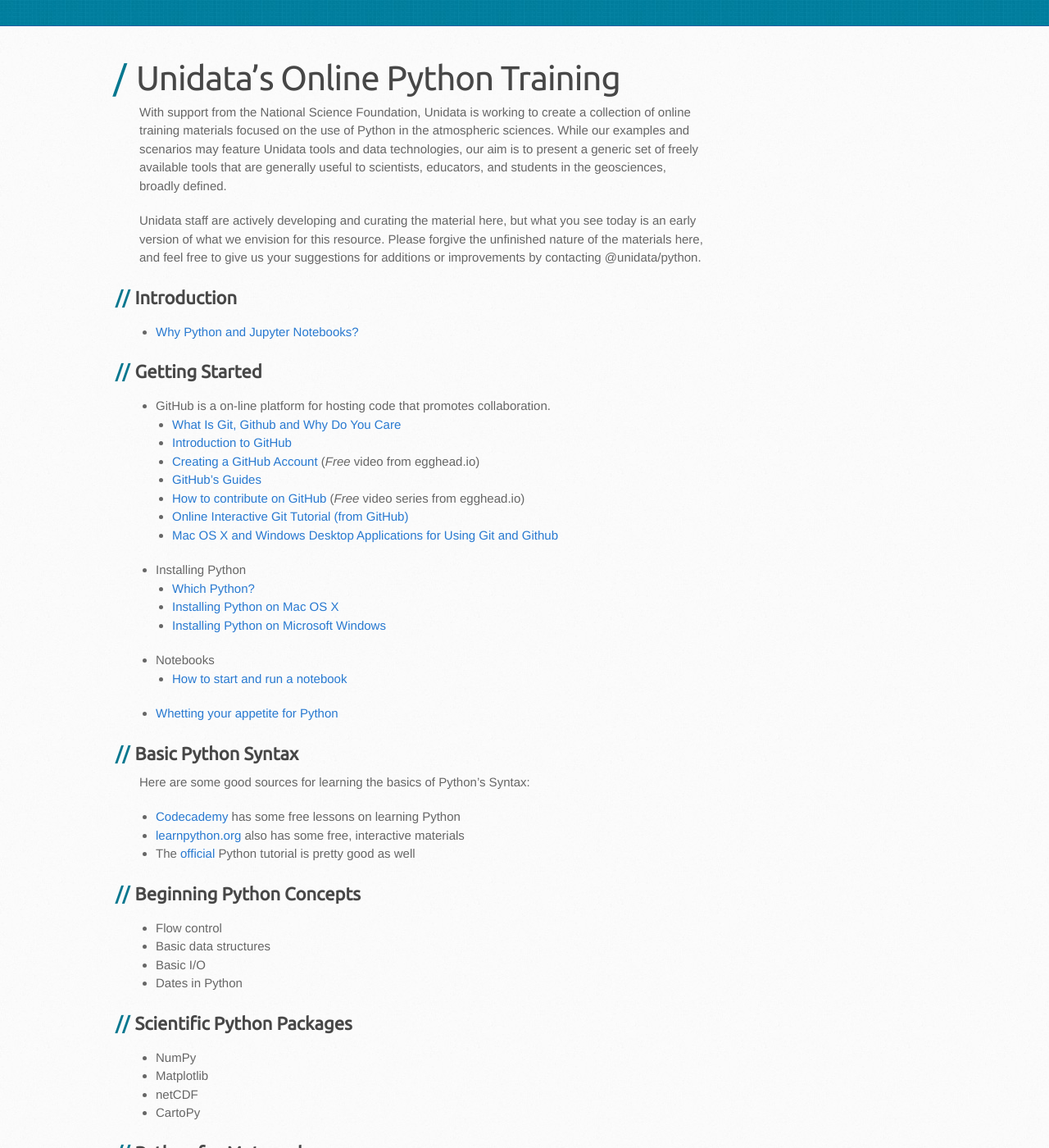
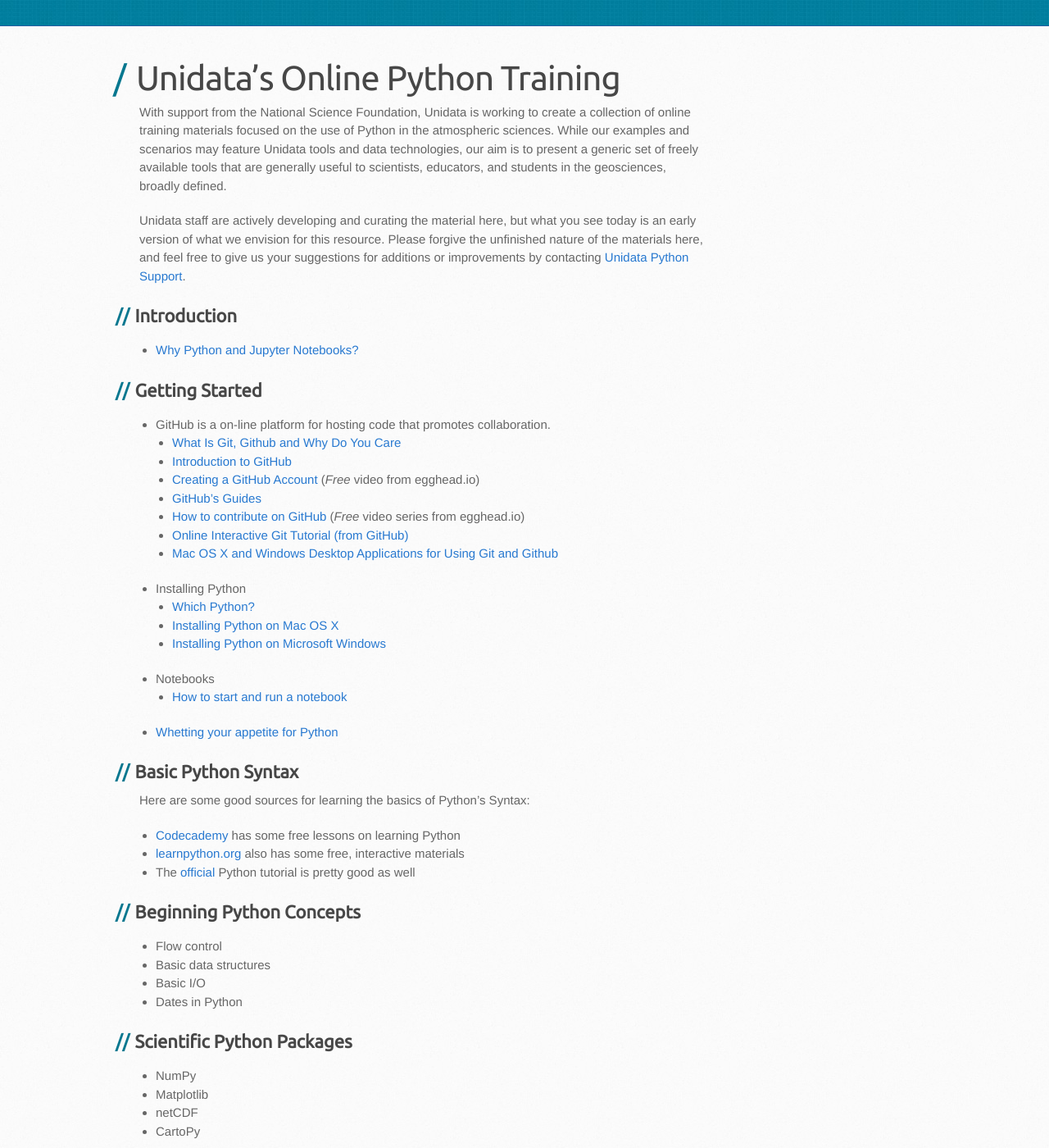
Before and after one commit to Unidata/online-python-training, a Jekyll site: the page built from index.md, in a window 1280 px wide and 1400 px high, scrolled down 275 px. Shown: the whole window at 82% size. Built offline with Jekyll 4.4.1, drawn with Linux system fonts in a browser that asks for light colours; some web fonts are replaced; some of the changed text lies outside the part shown.

Commit message:
support link

```diff
--- a/index.md
+++ b/index.md
@@ -15,7 +15,7 @@
 here, but what you see today is an early version of what we
 envision for this resource. Please forgive the unfinished nature
 of the materials here, and feel free to give us your suggestions
-for additions or improvements by contacting @unidata/python.
+for additions or improvements by contacting [Unidata Python Support](support.html).
 
 ## Introduction
   - [Why Python and Jupyter Notebooks?](introduction.html)
@@ -62,4 +62,4 @@
 - Metpy
 
 ### Support or Contact
-@unidata/python
+- [Unidata Python Support](support.html)
```
Also changed, not shown: support.md (+10 -0 lines).
